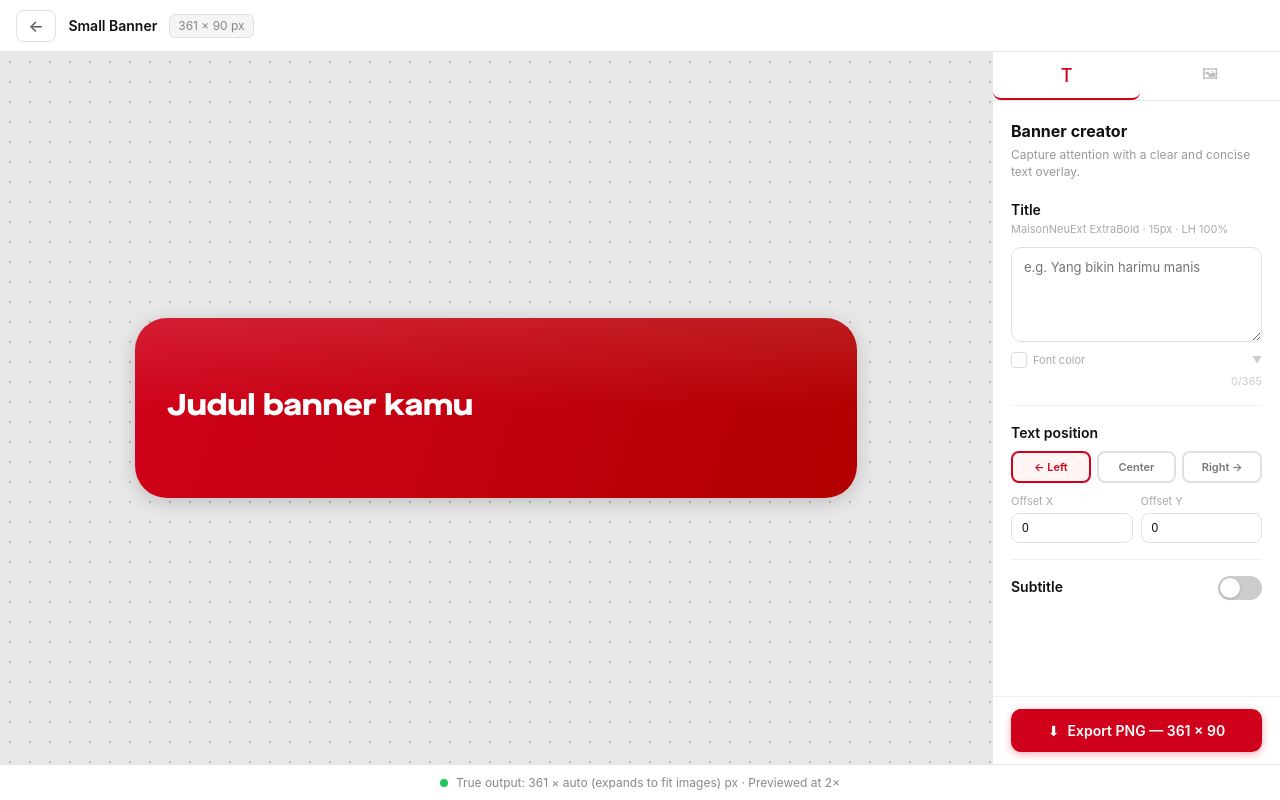
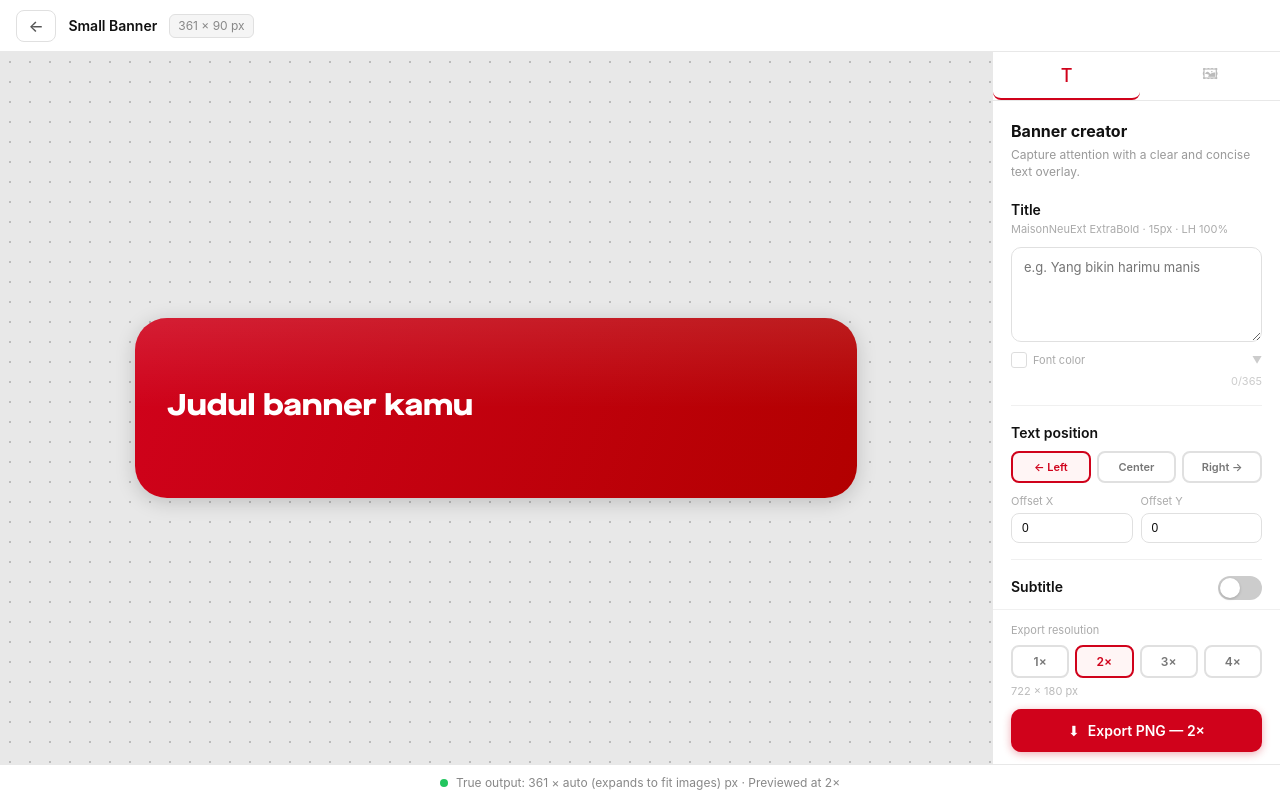
Before and after one commit to freakifranky/banner-creator, a React (Vite) app: page / in a window 1280 px wide. Both pictures are taken after a click on the element 424 px from the left and 451 px from the top of the page. Built offline with nearby package versions, Linux system fonts and the light colour scheme.

Commit message:
Update App.jsx

```diff
--- a/src/App.jsx
+++ b/src/App.jsx
@@ -69,15 +69,16 @@ const MAISON_NEUE_CSS = `
 /* ═══════════════════════════════════════════════════════════════
    EXPORT — SMALL BANNER
 ═══════════════════════════════════════════════════════════════ */
-async function exportSmallBanner({title,subtitle,subtitleMode,discountValue,discountLang,showSubtitle,productImages,bgColor,bgImage,bgMode,bannerStyle,titleColor,subtitleColor,textOffsetX,textOffsetY}){
+async function exportSmallBanner({title,subtitle,subtitleMode,discountValue,discountLang,showSubtitle,productImages,bgColor,bgImage,bgMode,bannerStyle,titleColor,subtitleColor,textOffsetX,textOffsetY,exportScale=1}){
   const PILL_W=361,PILL_H=90,R=16;
   const isFloating=bannerStyle==="floating";
 
   if(!isFloating){
-    // Blocked: always exactly 361×90, images clipped to pill
+    // Blocked: exactly 361×90 * exportScale
+    const S=exportScale;
     const canvas=document.createElement("canvas");
-    canvas.width=PILL_W;canvas.height=PILL_H;
-    const ctx=canvas.getContext("2d");
+    canvas.width=PILL_W*S;canvas.height=PILL_H*S;
+    const ctx=canvas.getContext("2d");ctx.scale(S,S);
     ctx.save();roundRectPath(ctx,0,0,PILL_W,PILL_H,R);ctx.clip();
     if(bgMode==="image"&&bgImage){try{const bi=await loadImg(bgImage);ctx.drawImage(bi,0,0,PILL_W,PILL_H);}catch{ctx.fillStyle=bgColor;ctx.fillRect(0,0,PILL_W,PILL_H);}}
     else{const g=ctx.createLinearGradient(0,0,PILL_W,PILL_H);g.addColorStop(0,bgColor);g.addColorStop(1,darken(bgColor,30));ctx.fillStyle=g;ctx.fillRect(0,0,PILL_W,PILL_H);}
@@ -134,9 +135,10 @@ async function exportSmallBanner({title,subtitle,subtitleMode,discountValue,disc
   const CW=PILL_W+extraLeft+extraRight;
   const CH=PILL_H+extraTop+extraBottom;
 
+  const S=exportScale;
   const canvas=document.createElement("canvas");
-  canvas.width=CW;canvas.height=CH;
-  const ctx=canvas.getContext("2d");
+  canvas.width=CW*S;canvas.height=CH*S;
+  const ctx=canvas.getContext("2d");ctx.scale(S,S);
 
   // Step 3: Draw pill at (PILL_X, PILL_TOP)
   ctx.save();
@@ -196,10 +198,10 @@ async function exportSmallBanner({title,subtitle,subtitleMode,discountValue,disc
 /* ═══════════════════════════════════════════════════════════════
    EXPORT — BIG BANNER
 ═══════════════════════════════════════════════════════════════ */
-async function exportBigBanner({title,titleColor,subtitle,subtitleColor,showSubtitle,logo,logoScale,logoX,logoY,heroImages,bgColor,bgImage,bgMode,textAlign,textOffsetX,textOffsetY}){
-  const W=360,H=250,R=16;
-  const canvas=document.createElement("canvas");canvas.width=W;canvas.height=H;
-  const ctx=canvas.getContext("2d");
+async function exportBigBanner({title,titleColor,subtitle,subtitleColor,showSubtitle,logo,logoScale,logoX,logoY,heroImages,bgColor,bgImage,bgMode,textAlign,textOffsetX,textOffsetY,exportScale=1}){
+  const W=360,H=250,R=16,S=exportScale;
+  const canvas=document.createElement("canvas");canvas.width=W*S;canvas.height=H*S;
+  const ctx=canvas.getContext("2d");ctx.scale(S,S);
   ctx.save();roundRectPath(ctx,0,0,W,H,R);ctx.clip();
   if(bgMode==="image"&&bgImage){try{const bi=await loadImg(bgImage);ctx.drawImage(bi,0,0,W,H);}catch{ctx.fillStyle=bgColor;ctx.fillRect(0,0,W,H);}}
   else{const g=ctx.createLinearGradient(0,0,W,H);g.addColorStop(0,bgColor);g.addColorStop(1,darken(bgColor,35));ctx.fillStyle=g;ctx.fillRect(0,0,W,H);}
@@ -220,10 +222,10 @@ async function exportBigBanner({title,titleColor,subtitle,subtitleColor,showSubt
 /* ═══════════════════════════════════════════════════════════════
    EXPORT — CUSTOM BANNER
 ═══════════════════════════════════════════════════════════════ */
-async function exportCustomBanner({canvasW,canvasH,bgMode,bgColor,bgColor2,bgImage,cornerRadius,elements}){
-  const W=canvasW,H=canvasH,R=parseInt(cornerRadius)||0;
-  const canvas=document.createElement("canvas");canvas.width=W;canvas.height=H;
-  const ctx=canvas.getContext("2d");
+async function exportCustomBanner({canvasW,canvasH,bgMode,bgColor,bgColor2,bgImage,cornerRadius,elements,exportScale=1}){
+  const W=canvasW,H=canvasH,R=parseInt(cornerRadius)||0,S=exportScale;
+  const canvas=document.createElement("canvas");canvas.width=W*S;canvas.height=H*S;
+  const ctx=canvas.getContext("2d");ctx.scale(S,S);
   ctx.save();if(R>0){roundRectPath(ctx,0,0,W,H,R);ctx.clip();}
   if(bgMode==="image"&&bgImage){try{const bi=await loadImg(bgImage);ctx.drawImage(bi,0,0,W,H);}catch{ctx.fillStyle=bgColor||"#fff";ctx.fillRect(0,0,W,H);}}
   else if(bgMode==="gradient"){const g=ctx.createLinearGradient(0,0,W,H);g.addColorStop(0,bgColor||"#6366f1");g.addColorStop(1,bgColor2||"#ec4899");ctx.fillStyle=g;ctx.fillRect(0,0,W,H);}
@@ -361,6 +363,7 @@ function SmallBannerEditor({onBack}){
   const [subtitleMode,setSubtitleMode]=useState("text");const [discountValue,setDiscountValue]=useState("25");const [discountLang,setDiscountLang]=useState("id");
   const [titleColor,setTitleColor]=useState("#ffffff");const [subtitleColor,setSubtitleColor]=useState("#ffffff");
   const [bannerStyle,setBannerStyle]=useState("floating");
+  const [exportScale,setExportScale]=useState(2);
   const [textAlign,setTextAlign]=useState("left");
   const [textOffsetX,setTextOffsetX]=useState(0);
   const [textOffsetY,setTextOffsetY]=useState(0);
@@ -392,7 +395,7 @@ function SmallBannerEditor({onBack}){
   const onMU=useCallback(()=>{dragTarget.current=null;},[]);
   useEffect(()=>{window.addEventListener("mousemove",onMM);window.addEventListener("mouseup",onMU);return()=>{window.removeEventListener("mousemove",onMM);window.removeEventListener("mouseup",onMU);};},[onMM,onMU]);
 
-  const doExport=async()=>{setExporting(true);try{await exportSmallBanner({title,subtitle,subtitleMode,discountValue,discountLang,showSubtitle,productImages,bgColor,bgImage,bgMode,bannerStyle,titleColor,subtitleColor,textOffsetX,textOffsetY});}catch(ex){alert("Export failed: "+ex.message);}setExporting(false);};
+  const doExport=async()=>{setExporting(true);try{await exportSmallBanner({title,subtitle,subtitleMode,discountValue,discountLang,showSubtitle,productImages,bgColor,bgImage,bgMode,bannerStyle,titleColor,subtitleColor,textOffsetX,textOffsetY,exportScale});}catch(ex){alert("Export failed: "+ex.message);}setExporting(false);};
 
   const ImgCard=({pi,i})=>(
     <div style={{background:"#fafafa",border:"1px solid #f0f0f0",borderRadius:10,padding:"10px 12px",marginBottom:10}}>
@@ -478,7 +481,15 @@ function SmallBannerEditor({onBack}){
             )}
           </div>
           <div style={{padding:"12px 18px",borderTop:"1px solid #f0f0f0",background:"#fff",flexShrink:0}}>
-            <PrimaryBtn icon={exporting?"⏳":"⬇"} onClick={doExport} disabled={exporting}>{exporting?"Exporting…":"Export PNG — 361 × 90"}</PrimaryBtn>
+            {/* Export scale selector */}
+                <div style={{marginBottom:10}}>
+                  <div style={{fontSize:11,color:"#aaa",marginBottom:6}}>Export resolution</div>
+                  <div style={{display:"flex",gap:6}}>
+                    {[1,2,3,4].map(s=><button key={s} onClick={()=>setExportScale(s)} style={{flex:1,padding:"7px 0",border:"2px solid",borderRadius:8,cursor:"pointer",fontSize:12,fontWeight:600,borderColor:exportScale===s?"#D0021B":"#e0e0e0",background:exportScale===s?"#fff5f5":"#fff",color:exportScale===s?"#D0021B":"#777"}}>{s}×</button>)}
+                  </div>
+                  <div style={{fontSize:11,color:"#bbb",marginTop:5}}>{exportScale===1?"361 × 90 px":exportScale===2?"722 × 180 px":exportScale===3?"1083 × 270 px":"1444 × 360 px"}</div>
+                </div>
+            <PrimaryBtn icon={exporting?"⏳":"⬇"} onClick={doExport} disabled={exporting}>{exporting?"Exporting…":`Export PNG — ${exportScale}×`}</PrimaryBtn>
           </div>
         </div>
       </div>
@@ -494,7 +505,7 @@ function BigBannerEditor({onBack}){
   const [tab,setTab]=useState("content");
   const [title,setTitle]=useState("");const [titleColor,setTitleColor]=useState("#ffffff");
   const [subtitle,setSubtitle]=useState("");const [subtitleColor,setSubtitleColor]=useState("#ffffff");
-  const [showSubtitle,setShowSubtitle]=useState(false);const [textAlign,setTextAlign]=useState("left");const [textOffsetX,setTextOffsetX]=useState(0);const [textOffsetY,setTextOffsetY]=useState(0);
+  const [showSubtitle,setShowSubtitle]=useState(false);const [textAlign,setTextAlign]=useState("left");const [textOffsetX,setTextOffsetX]=useState(0);const [textOffsetY,setTextOffsetY]=useState(0);const [exportScale,setExportScale]=useState(2);
   const [logo,setLogo]=useState(null);const [logoScale,setLogoScale]=useState(1);const [logoX,setLogoX]=useState(14);const [logoY,setLogoY]=useState(14);
   const [heroImages,setHeroImages]=useState([]);
   const [bgColor,setBgColor]=useState("#1B2D6B");const [bgImage,setBgImage]=useState(null);const [bgMode,setBgMode]=useState("color");
@@ -527,7 +538,7 @@ function BigBannerEditor({onBack}){
   const onMU=useCallback(()=>{dragTarget.current=null;},[]);
   useEffect(()=>{window.addEventListener("mousemove",onMM);window.addEventListener("mouseup",onMU);return()=>{window.removeEventListener("mousemove",onMM);window.removeEventListener("mouseup",onMU);};},[onMM,onMU]);
 
-  const doExport=async()=>{setExporting(true);try{await exportBigBanner({title,titleColor,subtitle,subtitleColor,showSubtitle,logo,logoScale,logoX,logoY,heroImages,bgColor,bgImage,bgMode,textAlign,textOffsetX,textOffsetY});}catch(ex){alert("Export failed: "+ex.message);}setExporting(false);};
+  const doExport=async()=>{setExporting(true);try{await exportBigBanner({title,titleColor,subtitle,subtitleColor,showSubtitle,logo,logoScale,logoX,logoY,heroImages,bgColor,bgImage,bgMode,textAlign,textOffsetX,textOffsetY,exportScale});}catch(ex){alert("Export failed: "+ex.message);}setExporting(false);};
 
   const HeroCard=({h,i})=>(
     <div style={{background:"#fafafa",border:"1px solid #f0f0f0",borderRadius:10,padding:"10px 12px",marginBottom:10}}>
@@ -609,7 +620,15 @@ function BigBannerEditor({onBack}){
             )}
           </div>
           <div style={{padding:"12px 18px",borderTop:"1px solid #f0f0f0",background:"#fff",flexShrink:0}}>
-            <PrimaryBtn icon={exporting?"⏳":"⬇"} onClick={doExport} disabled={exporting}>{exporting?"Exporting…":"Export PNG — 360 × 250"}</PrimaryBtn>
+            {/* Export scale selector */}
+                <div style={{marginBottom:10}}>
+                  <div style={{fontSize:11,color:"#aaa",marginBottom:6}}>Export resolution</div>
+                  <div style={{display:"flex",gap:6}}>
+                    {[1,2,3,4].map(s=><button key={s} onClick={()=>setExportScale(s)} style={{flex:1,padding:"7px 0",border:"2px solid",borderRadius:8,cursor:"pointer",fontSize:12,fontWeight:600,borderColor:exportScale===s?"#D0021B":"#e0e0e0",background:exportScale===s?"#fff5f5":"#fff",color:exportScale===s?"#D0021B":"#777"}}>{s}×</button>)}
+                  </div>
+                  <div style={{fontSize:11,color:"#bbb",marginTop:5}}>{exportScale===1?"360 × 250 px":exportScale===2?"720 × 500 px":exportScale===3?"1080 × 750 px":"1440 × 1000 px"}</div>
+                </div>
+            <PrimaryBtn icon={exporting?"⏳":"⬇"} onClick={doExport} disabled={exporting}>{exporting?"Exporting…":`Export PNG — ${exportScale}×`}</PrimaryBtn>
           </div>
         </div>
       </div>
@@ -781,9 +800,10 @@ function CustomBannerEditor({onBack}){
     return()=>{window.removeEventListener("mousemove",onMM);window.removeEventListener("mouseup",onMU);};
   },[DSCALE]);
 
+  const [exportScale,setExportScale]=useState(1);
   const doExport=async()=>{
     setExporting(true);
-    try{await exportCustomBanner({canvasW,canvasH,bgMode,bgColor,bgColor2,bgImage,cornerRadius,elements});}
+    try{await exportCustomBanner({canvasW,canvasH,bgMode,bgColor,bgColor2,bgImage,cornerRadius,elements,exportScale});}
     catch(ex){alert("Export failed: "+ex.message);}
     setExporting(false);
   };
@@ -990,8 +1010,16 @@ function CustomBannerEditor({onBack}){
             ):<ElPanel/>}
           </div>
           <div style={{padding:"12px 14px",borderTop:"1px solid #f0f0f0",background:"#fff",flexShrink:0}}>
+            {/* Export scale selector */}
+              <div style={{marginBottom:10}}>
+                <div style={{fontSize:11,color:"#aaa",marginBottom:6}}>Export resolution</div>
+                <div style={{display:"flex",gap:6}}>
+                  {[1,2,3,4].map(s=><button key={s} onClick={()=>setExportScale(s)} style={{flex:1,padding:"7px 0",border:"2px solid",borderRadius:8,cursor:"pointer",fontSize:12,fontWeight:600,borderColor:exportScale===s?"#6366f1":"#e0e0e0",background:exportScale===s?"#f5f3ff":"#fff",color:exportScale===s?"#6366f1":"#777"}}>{s}×</button>)}
+                </div>
+                <div style={{fontSize:11,color:"#bbb",marginTop:5}}>{canvasW*exportScale} × {canvasH*exportScale} px</div>
+              </div>
             <PrimaryBtn icon={exporting?"⏳":"⬇"} onClick={doExport} disabled={exporting} color="#6366f1">
-              {exporting?"Exporting…":`Export PNG — ${canvasW} × ${canvasH}`}
+              {exporting?"Exporting…":`Export ${exportScale}× — ${canvasW*exportScale} × ${canvasH*exportScale} px`}
             </PrimaryBtn>
           </div>
         </div>
```
